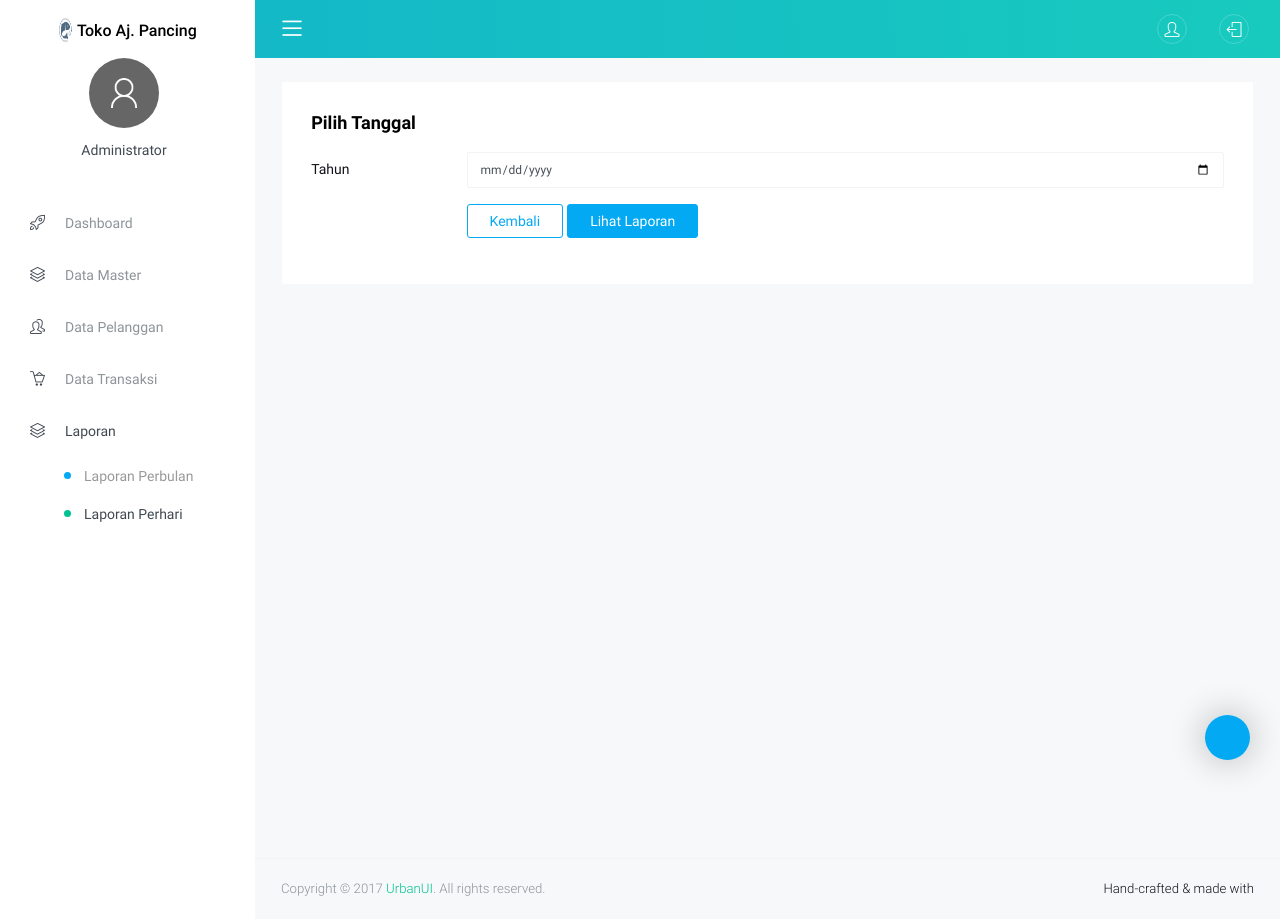
After one commit to jbenastey/sipancing, a CodeIgniter app: page /sipancing/admin/laporan/hari in a window 1280 px wide. The commit adds this page. Run offline with CodeIgniter, Linux system fonts and the light colour scheme; the visitor is signed in with stand-in values (Sample User, id 1); some libraries are stand-ins or nearby versions.

Commit message:
add laporan perhari

```diff
--- a/application/config/routes.php
+++ b/application/config/routes.php
@@ -92,6 +92,7 @@ $route['admin/produk/hapus/(:any)'] = 'backend/ProdukController/hapus/$1';
 
 
 $route['admin/laporan'] = 'backend/LaporanController';
+$route['admin/laporan/hari'] = 'backend/LaporanController/hari';
 
 //$route['default_controller'] = 'welcome';
 $route['404_override'] = '';
--- a/application/controllers/backend/LaporanController.php
+++ b/application/controllers/backend/LaporanController.php
@@ -52,4 +52,37 @@ class LaporanController extends CI_Controller
 			$this->load->view('backend/templates/footer');
 		}
 	}
+	public function hari(){
+		if (isset($_POST['lihat'])){
+			$hari = $this->input->post('tanggal');
+			$transaksi = $this->BayarModel->lihat_keranjang_faktur_admin()->result_array();
+			$laporan = array();
+			foreach ($transaksi as $key=>$value){
+				if ($value['faktur_status'] == 'sudah'){
+					$laporan[$key] = $value;
+				}
+			}
+			$laporantransaksi = array();
+			foreach ($laporan as $key=>$value){
+				$datetime = explode(' ',$value['faktur_date_created']);
+				$tanggal = $datetime[0];
+				if ($tanggal == $hari){
+					$laporantransaksi[$key] = $value;
+				}
+			}
+			$data = array(
+				'laporan' => $laporantransaksi,
+				'bulan' => null,
+				'tahun' => null,
+				'tanggal' => $hari,
+			);
+			$this->load->view('backend/templates/header');
+			$this->load->view('backend/laporan/lihat',$data);
+			$this->load->view('backend/templates/footer');
+		} else {
+			$this->load->view('backend/templates/header');
+			$this->load->view('backend/laporan/hari');
+			$this->load->view('backend/templates/footer');
+		}
+	}
 }
--- /dev/null
+++ b/application/views/backend/laporan/hari.php
@@ -0,0 +1,30 @@
+<div class="col-12">
+	<div class="card">
+		<div class="card-body">
+			<h4 class="card-title">Pilih Tanggal</h4>
+			<?php echo form_open('admin/laporan/hari', array('class' => 'form forms-sample', 'id' => 'formValidation')) ?>
+			<div class="row">
+				<div class="col-md-12">
+					<div class="form-group row">
+						<label for="nomorSurat" class="col-sm-2 col-form-label">Tahun</label>
+						<div class="col-sm-10">
+							<input type="date" class="form-control" id="nomorSurat" name="tanggal" required autocomplete="off">
+						</div>
+					</div>
+				</div>
+			</div>
+			<div class="row">
+				<div class="col-md-12">
+					<div class="form-group row">
+						<label for="nomorSurat" class="col-sm-2 col-form-label"></label>
+						<div class="col-sm-10">
+							<a href="<?=base_url('admin')?>" class="btn btn-outline-primary">Kembali</a>
+							<button type="submit" class="btn btn-primary" name="lihat">Lihat Laporan</button>
+						</div>
+					</div>
+				</div>
+			</div>
+			<?php echo form_close(); ?>
+		</div>
+	</div>
+</div>
--- a/application/views/backend/templates/header.php
+++ b/application/views/backend/templates/header.php
@@ -125,10 +125,16 @@
 						</a>
 					</li>
 					<li class="nav-item">
-						<a class="nav-link" href="<?=base_url('admin/laporan')?>">
-							<i class="icon-docs menu-icon"></i>
+						<a class="nav-link" data-toggle="collapse" href="#ui-basic2" aria-expanded="false" aria-controls="ui-basic">
+							<i class="icon-layers menu-icon"></i>
 							<span class="menu-title">Laporan</span>
 						</a>
+						<div class="collapse" id="ui-basic2">
+							<ul class="nav flex-column sub-menu">
+								<li class="nav-item"> <a class="nav-link" href="<?=base_url('admin/laporan')?>">Laporan Perbulan</a></li>
+								<li class="nav-item"> <a class="nav-link" href="<?=base_url('admin/laporan/hari')?>">Laporan Perhari</a></li>
+							</ul>
+						</div>
 					</li>
 				</ul>
 			</nav>
```
Also changed, not shown: application/views/backend/laporan/lihat.php (+10 -0 lines).
